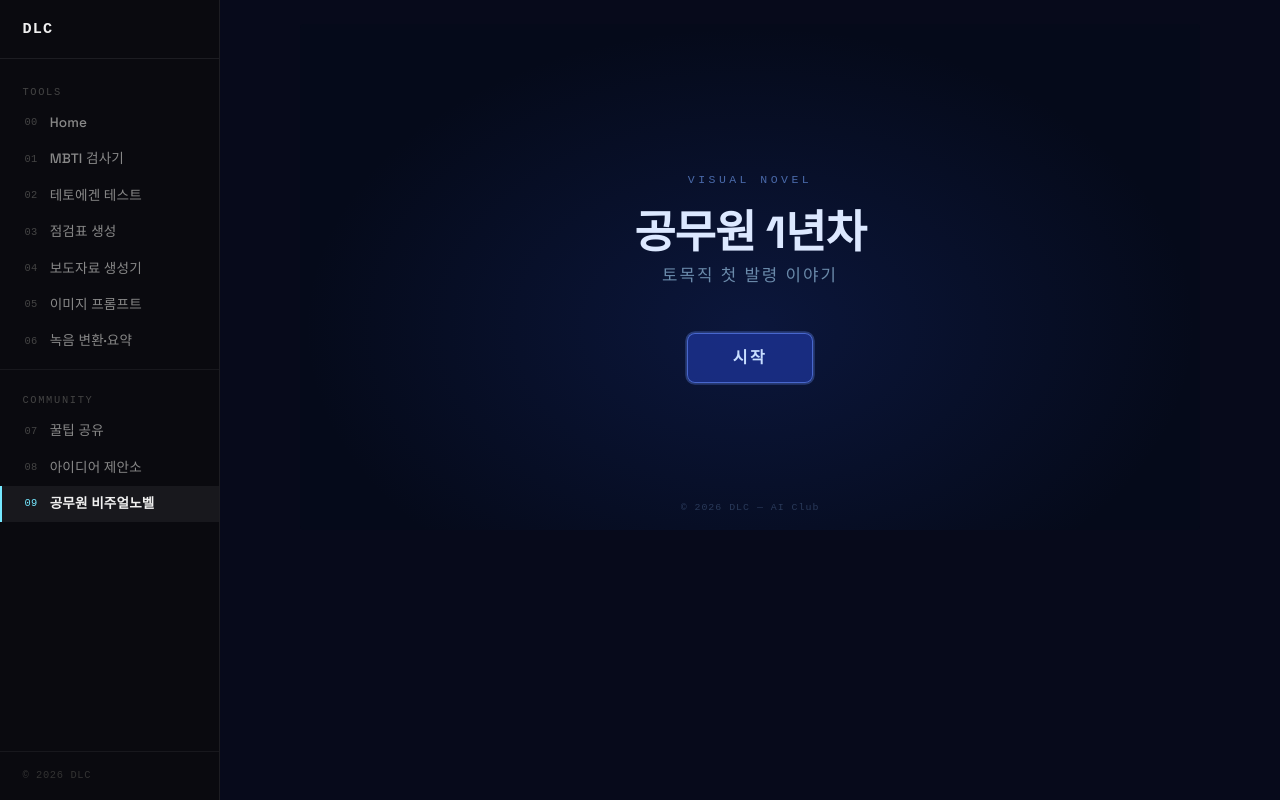
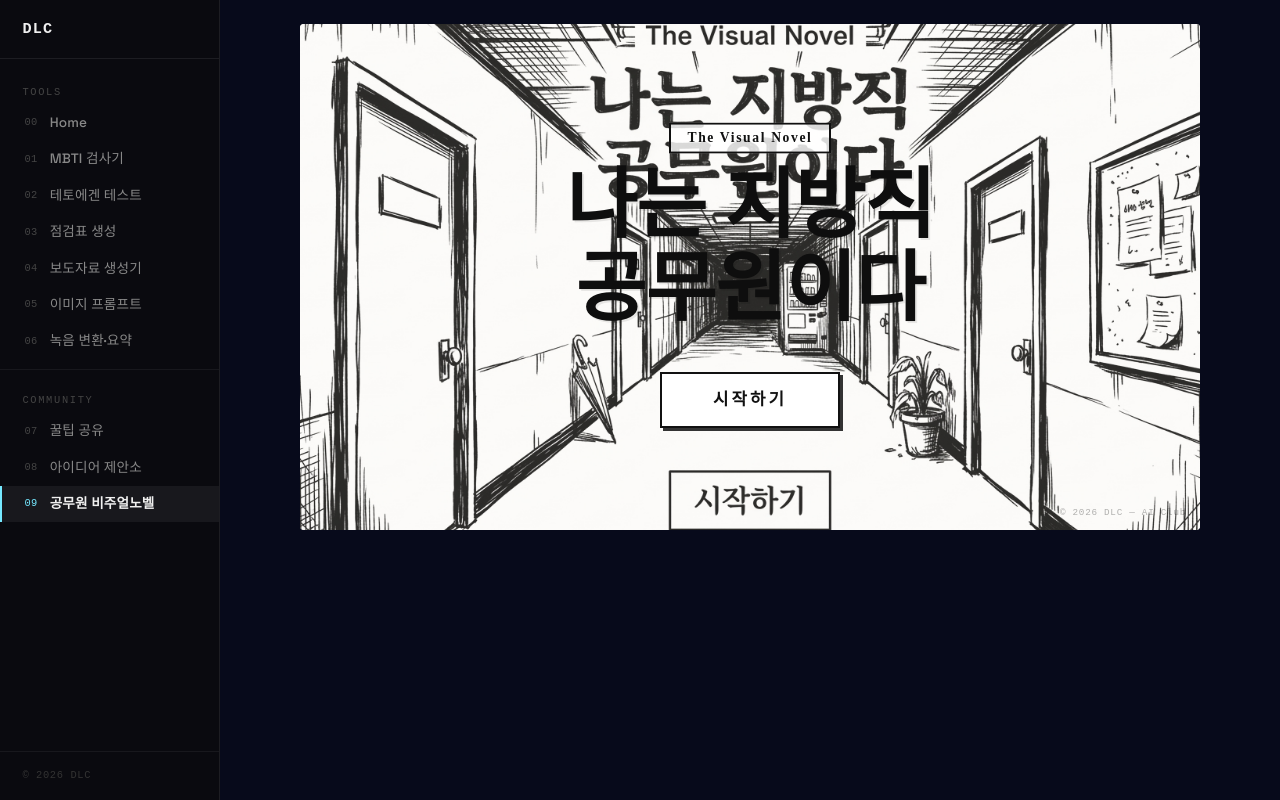
Before and after one commit to GnuDaSsa/gnudas-nextjs, a Next.js app: page /novel in a window 1280 px wide. Built offline with nearby package versions, Linux system fonts and the light colour scheme.

Commit message:
시작화면 리디자인: 스케치 배경 + 마우스 패럴랙스 + 버튼 인터랙션

```diff
--- a/app/novel/page.tsx
+++ b/app/novel/page.tsx
@@ -111,6 +111,8 @@ export default function NovelPage() {
   const [isMobileGame, setIsMobileGame] = useState(false);
   const [isPortrait, setIsPortrait] = useState(false);
   const [itemNotif, setItemNotif] = useState<string | null>(null);
+  const [btnHover, setBtnHover] = useState(false);
+  const [mouse, setMouse] = useState({ x: 0.5, y: 0.5 });
   const bgm1Ref = useRef<HTMLAudioElement | null>(null);
   const bgm2Ref = useRef<HTMLAudioElement | null>(null);
   const bgm3Ref = useRef<HTMLAudioElement | null>(null);
@@ -275,28 +277,89 @@ export default function NovelPage() {
 
   /* ── START SCREEN ── */
   if (!gameStarted) {
+    const dx = (mouse.x - 0.5);
+    const dy = (mouse.y - 0.5);
     return (
       <div style={{ width: '100%', maxWidth: 900, margin: '0 auto 2rem' }}>
         <style>{`
-          @keyframes titleFadeIn { from { opacity: 0; transform: translateY(16px); } to { opacity: 1; transform: translateY(0); } }
-          @keyframes startPulse { 0%,100% { box-shadow: 0 0 0 0 rgba(106,143,255,0.4); } 50% { box-shadow: 0 0 0 8px rgba(106,143,255,0); } }
+          @keyframes titleFloat  { 0%,100% { transform: translateY(0px);  } 50% { transform: translateY(-7px);  } }
+          @keyframes subFloat    { 0%,100% { transform: translateY(0px);  } 50% { transform: translateY(-4px);  } }
+          @keyframes bgBreathe   { 0%,100% { transform: scale(1.06) translate(0px,0px); } 50% { transform: scale(1.09) translate(0px,-3px); } }
+          @keyframes btnSketch   { 0%,100% { box-shadow: 3px 3px 0 #111; } 50% { box-shadow: 4px 4px 0 #111; } }
+          @keyframes fadeUp      { from { opacity:0; transform: translateY(18px); } to { opacity:1; transform: translateY(0); } }
         `}</style>
-        <div style={{ position: 'relative', width: '100%', aspectRatio: '16/9', overflow: 'hidden', background: '#050a1a', borderRadius: 4, display: 'flex', flexDirection: 'column', alignItems: 'center', justifyContent: 'center' }}>
-          <div style={{ position: 'absolute', inset: 0, background: 'radial-gradient(ellipse at 50% 60%, rgba(30,60,160,0.25) 0%, transparent 70%)' }} />
-          <div style={{ animation: 'titleFadeIn 0.8s ease both', textAlign: 'center', position: 'relative' }}>
-            <div style={{ fontFamily: 'monospace', fontSize: '0.72rem', color: '#4a6aaa', letterSpacing: '0.3em', marginBottom: '1.2rem', textTransform: 'uppercase' }}>Visual Novel</div>
-            <div style={{ fontSize: 'clamp(1.6rem, 4vw, 2.8rem)', fontWeight: 900, color: '#dce8ff', letterSpacing: '-0.02em', lineHeight: 1.1, marginBottom: '0.4rem' }}>공무원 1년차</div>
-            <div style={{ fontSize: 'clamp(0.8rem, 2vw, 1.05rem)', color: '#6a8aaa', letterSpacing: '0.12em', marginBottom: '2.8rem' }}>토목직 첫 발령 이야기</div>
+        <div
+          style={{ position: 'relative', width: '100%', aspectRatio: '16/9', overflow: 'hidden', borderRadius: 4, background: '#e8e4dc', cursor: 'default' }}
+          onMouseMove={e => {
+            const r = e.currentTarget.getBoundingClientRect();
+            setMouse({ x: (e.clientX - r.left) / r.width, y: (e.clientY - r.top) / r.height });
+          }}
+          onMouseLeave={() => setMouse({ x: 0.5, y: 0.5 })}
+        >
+          {/* 배경 이미지 — parallax */}
+          <div style={{
+            position: 'absolute', inset: '-6%',
+            backgroundImage: `url('/novel/start_bg.jpg')`,
+            backgroundSize: 'cover', backgroundPosition: 'center',
+            transform: `translate(${dx * -18}px, ${dy * -12}px) scale(1.06)`,
+            transition: 'transform 0.25s ease-out',
+          }} />
+          {/* 밝기 오버레이 */}
+          <div style={{ position: 'absolute', inset: 0, background: 'rgba(235,230,220,0.18)' }} />
+
+          {/* 콘텐츠 레이어 */}
+          <div style={{
+            position: 'absolute', inset: 0,
+            display: 'flex', flexDirection: 'column', alignItems: 'center', justifyContent: 'center',
+            gap: 0,
+          }}>
+            {/* The Visual Novel 뱃지 */}
+            <div style={{
+              transform: `translate(${dx * 4}px, ${dy * 3}px)`,
+              transition: 'transform 0.3s ease-out',
+              animation: 'subFloat 4s ease-in-out infinite',
+              border: '2px solid #111', padding: '3px 16px', marginBottom: 'clamp(8px,2vw,14px)',
+              fontFamily: 'serif', fontSize: 'clamp(0.62rem,1.5vw,0.85rem)', fontWeight: 700,
+              background: 'rgba(255,255,255,0.82)', color: '#111', letterSpacing: '0.12em',
+              opacity: 0, animationFillMode: 'forwards',
+            }}
+              onAnimationStart={e => { (e.currentTarget as HTMLElement).style.opacity = '1'; }}
+            >The Visual Novel</div>
+
+            {/* 메인 타이틀 */}
+            <div style={{
+              transform: `translate(${dx * 8}px, ${dy * 5}px)`,
+              transition: 'transform 0.25s ease-out',
+              animation: 'titleFloat 3.5s ease-in-out infinite',
+              fontSize: 'clamp(2.2rem,6.5vw,4.8rem)', fontWeight: 900, color: '#0e0e0e',
+              textAlign: 'center', lineHeight: 1.08,
+              textShadow: '2px 2px 0 rgba(0,0,0,0.08)',
+              letterSpacing: '-0.01em',
+            }}>나는 지방직<br />공무원이다</div>
+
+            {/* 시작하기 버튼 */}
             <button
               onClick={startGame}
-              style={{ padding: '0.75rem 2.8rem', background: 'rgba(30,55,160,0.7)', border: '1px solid rgba(106,143,255,0.6)', color: '#c8deff', borderRadius: 8, cursor: 'pointer', fontSize: '1rem', fontWeight: 700, letterSpacing: '0.15em', animation: 'startPulse 2s ease infinite' }}
-              onMouseEnter={e => (e.currentTarget.style.background = 'rgba(50,85,210,0.85)')}
-              onMouseLeave={e => (e.currentTarget.style.background = 'rgba(30,55,160,0.7)')}
-            >
-              시작
-            </button>
+              onMouseEnter={() => setBtnHover(true)}
+              onMouseLeave={() => setBtnHover(false)}
+              style={{
+                marginTop: 'clamp(1.2rem,3.5vw,2.2rem)',
+                padding: 'clamp(0.55rem,1.4vw,0.85rem) clamp(1.8rem,5vw,3.2rem)',
+                background: btnHover ? '#111' : 'rgba(255,255,255,0.88)',
+                border: '2.5px solid #111',
+                color: btnHover ? '#fff' : '#111',
+                fontSize: 'clamp(0.85rem,2vw,1.05rem)',
+                fontWeight: 700, cursor: 'pointer',
+                letterSpacing: '0.18em',
+                boxShadow: btnHover ? '5px 5px 0 #333' : '3px 3px 0 #333',
+                transform: btnHover ? 'translate(-2px,-2px) scale(1.03)' : 'translate(0,0) scale(1)',
+                transition: 'all 0.13s ease',
+                animation: 'fadeUp 0.7s 0.3s ease both',
+              }}
+            >시작하기</button>
           </div>
-          <div style={{ position: 'absolute', bottom: 14, fontFamily: 'monospace', fontSize: '0.62rem', color: '#2a3a5a', letterSpacing: '0.1em' }}>© 2026 DLC — AI Club</div>
+
+          <div style={{ position: 'absolute', bottom: 10, right: 14, fontFamily: 'monospace', fontSize: '0.58rem', color: 'rgba(0,0,0,0.3)', letterSpacing: '0.08em' }}>© 2026 DLC — AI Club</div>
         </div>
       </div>
     );
```
Also changed, not shown: public/novel/start_bg.jpg (added).
